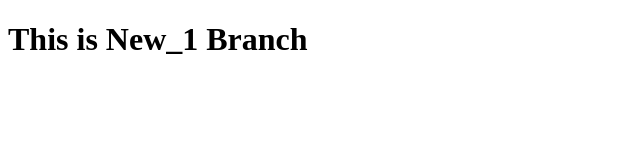
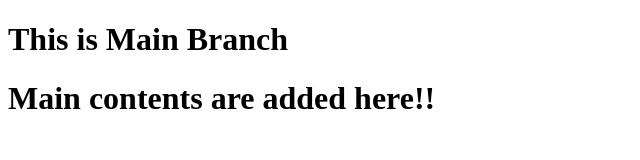
Before and after one commit to veerthondamalla/gitc, a plain HTML site: page index.html in a window 1280 px wide. Shown: the whole page, without its empty margins (0-640 px from the left). Drawn offline with Linux system fonts and the light colour scheme.

Commit message:
new data added

```diff
--- a/index.html
+++ b/index.html
@@ -7,7 +7,8 @@
     <title>Document</title>
 </head>
 <body>
-    <h1> This is New_1 Branch </h1>
+    <h1> This is Main Branch </h1>
+    <h1> Main contents are added here!! </h1>
 
 </body>
 </html>
```
